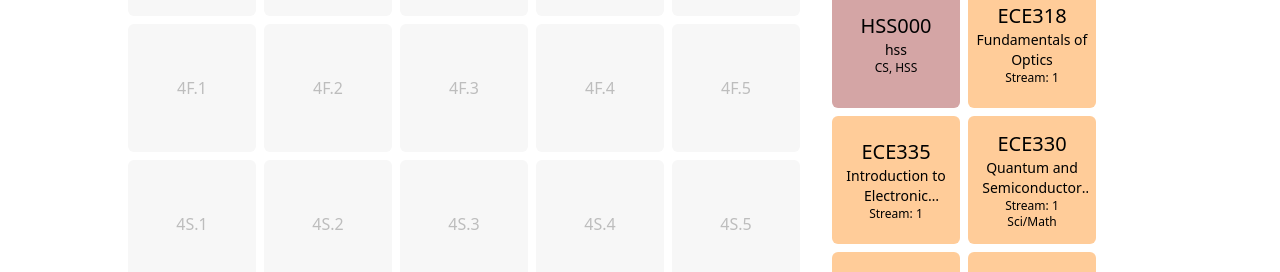
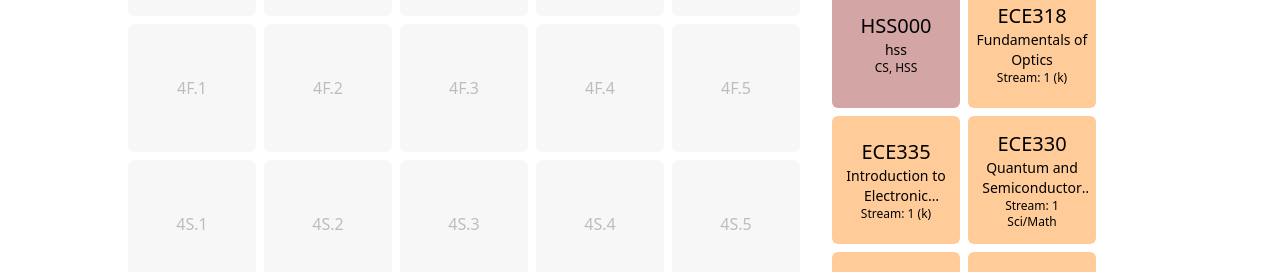
Before and after one commit to sunnwydays/ecepathmaker, a React (Vite) app: page / in a window 1280 px wide. Shown: the part 392-664 px from the top of the page. Built offline with nearby package versions, Linux system fonts and the light colour scheme.

Commit message:
Add kernel label to cards

```diff
--- a/src/components/CourseCard.tsx
+++ b/src/components/CourseCard.tsx
@@ -22,6 +22,7 @@ const CourseCard:FC<DraggableCardProps> = (props) => {
 
     const getStreamLabels = () => {
         if (!props.streams?.length) return 'None';
+        if (props.kernel) return props.streams[0]+' (k)'
         return props.streams
             .map(stream => stream.toString())
             .sort((a, b) => a.localeCompare(b))
--- a/src/components/MakerCard.tsx
+++ b/src/components/MakerCard.tsx
@@ -5,6 +5,7 @@ import Draggable from '../components/Draggable';
 const MakerCard:FC<DraggableCardProps> = (props) => {
     const getStreamLabels = () => {
         if (!props.streams?.length) return null;
+        if (props.kernel) return props.streams[0]+' (k)'
         return props.streams
             .map(stream => stream.toString())
             .sort((a, b) => a.localeCompare(b))
```
